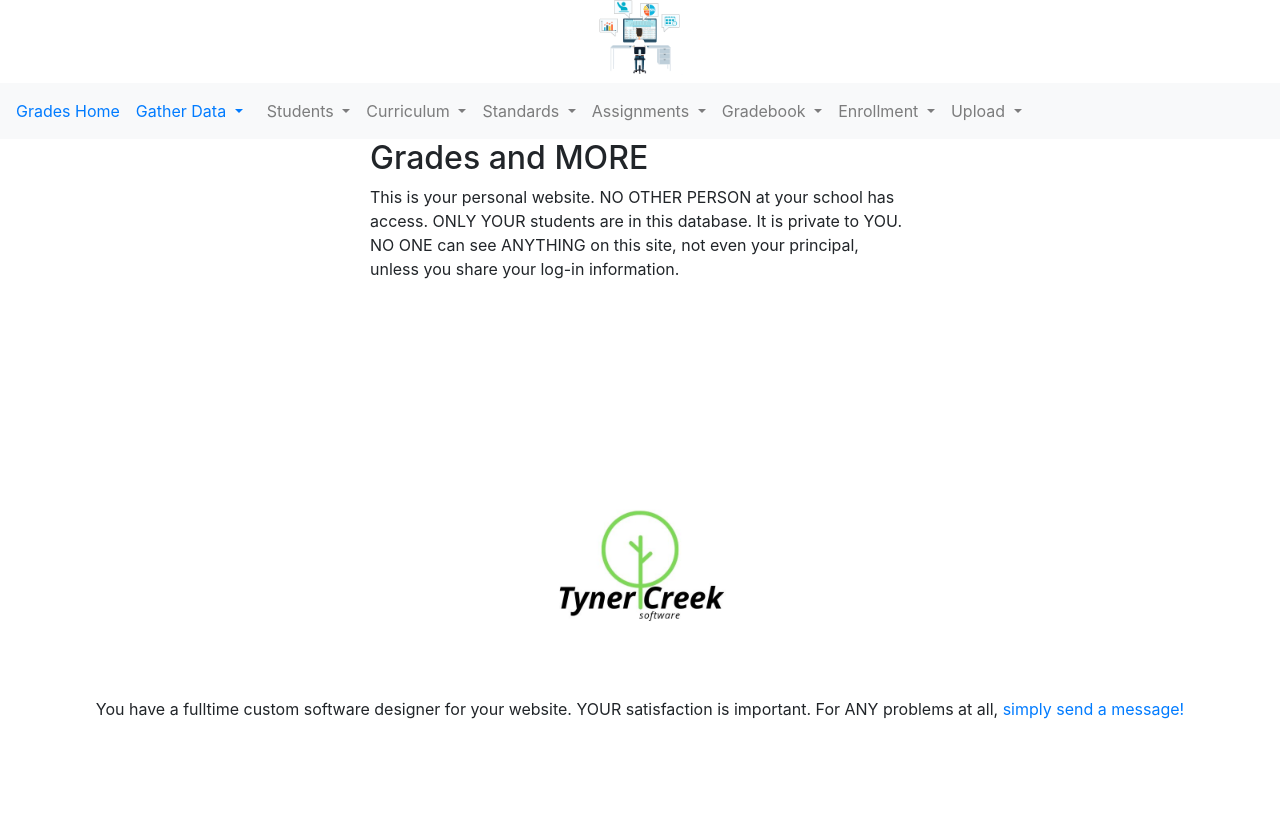
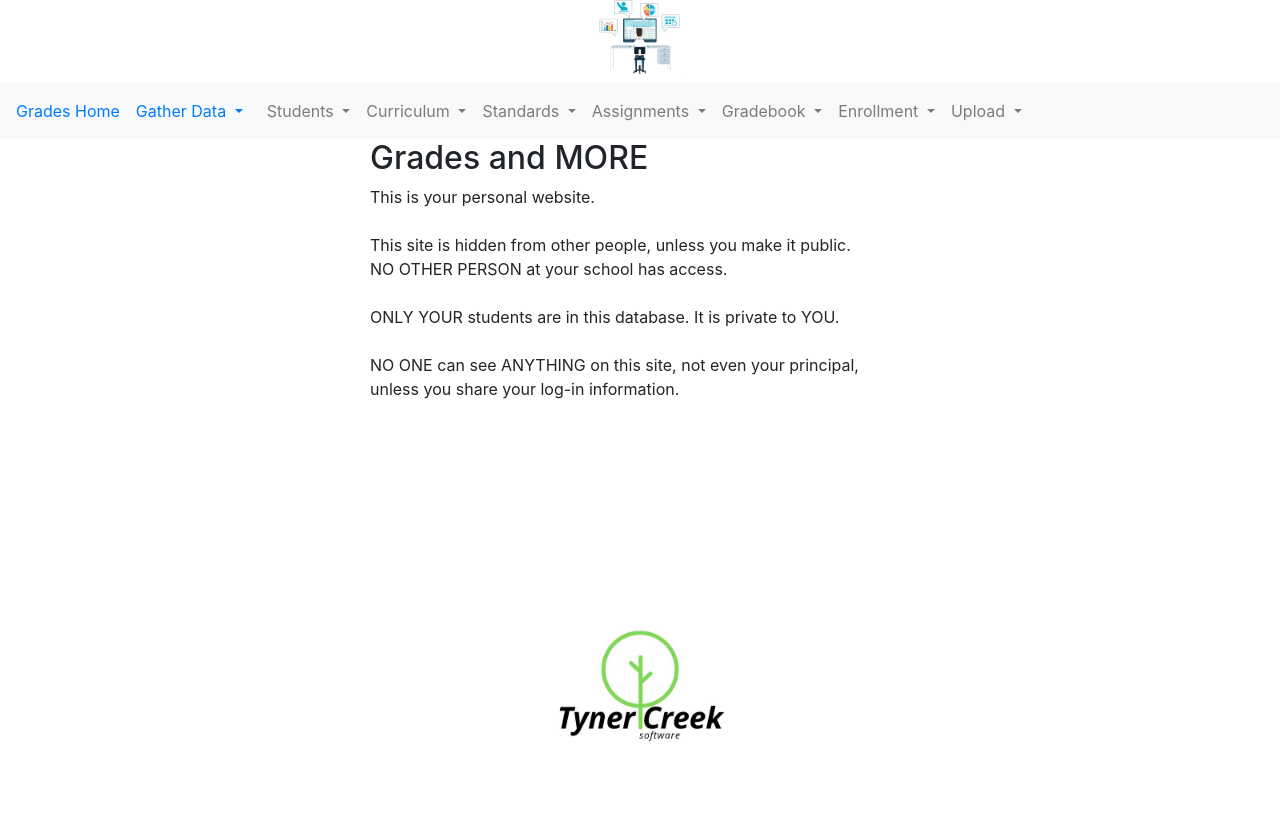
Before and after one commit to alekseytols90/gradescape, a Django app: page / in a window 1280 px wide. Shown: the top 816 px of the page. Before the commit the page ends 719 px from the top, so only its background shows below. Run offline with Django 3.2, Linux system fonts and the light colour scheme; some libraries are stand-ins or nearby versions.

Commit message:
nav bar fixed

```diff
--- a/mygrades/templates/index.html
+++ b/mygrades/templates/index.html
@@ -5,7 +5,8 @@
 <body>
 <h2>Grades and MORE</h2>
 
-<p>This is your personal website.  NO OTHER PERSON at your school has access.  ONLY YOUR students are in this database.  It is private to YOU.  NO ONE can see ANYTHING on this site, not even your principal, unless you share your log-in information.</p>
+<p>This is your personal website.  <br/> <br/>This site is hidden from other people, unless you make it public.<br/>
+NO OTHER PERSON at your school has access.  <br/><br/>ONLY YOUR students are in this database.  It is private to YOU.  <br/><br/>NO ONE can see ANYTHING on this site, not even your principal, unless you share your log-in information.</p>
 <p>
 <!-- Help a friend by sending them the form to get their own website:  <a href="https://forms.gle/d9Q1ADBKi2Q5D2Bo7">https://forms.gle/d9Q1ADBKi2Q5D2Bo7</a><br/></p>
 <p>
--- a/mygrades/templates/navbar.html
+++ b/mygrades/templates/navbar.html
@@ -11,7 +11,7 @@
           </a>
           <div class="dropdown-menu" role="menu" aria-labelledby="dLabel">
 
-      <a class="nav-link disabled" href="api/crawl/">Dreambox Data</a>
+      <a class="dropdown-item" href="api/crawl/">Dreambox Data</a>
 
 
      </div>
```
